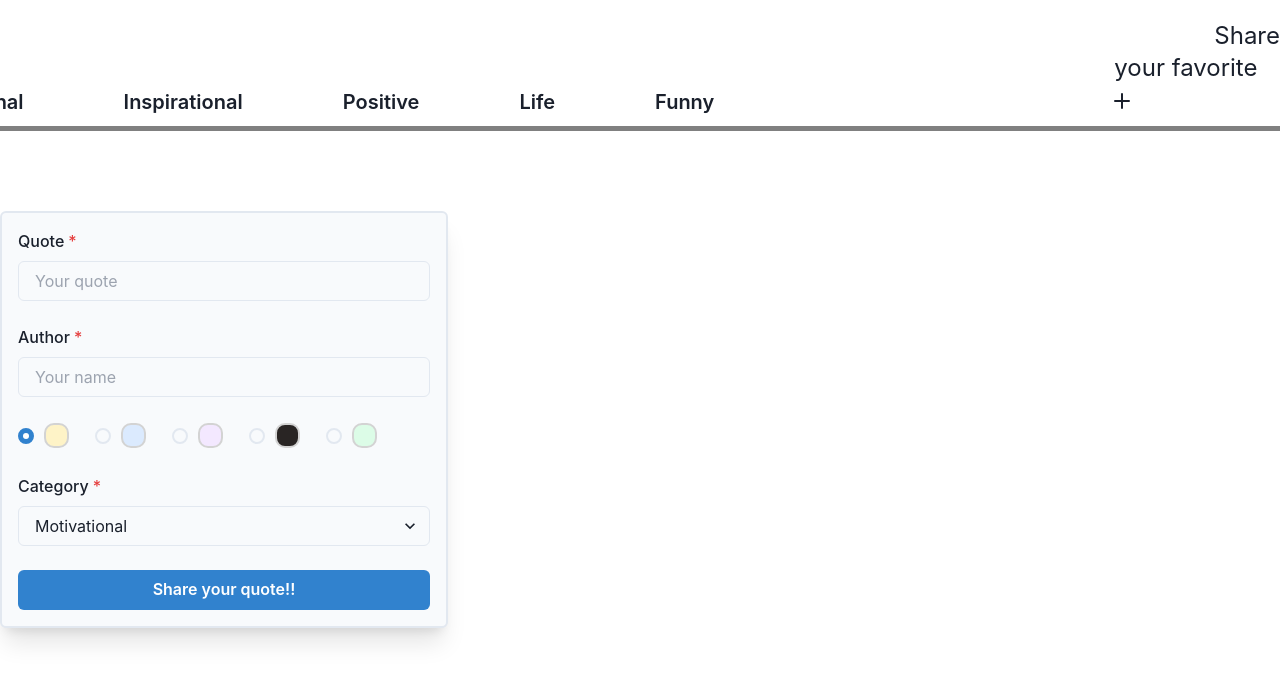
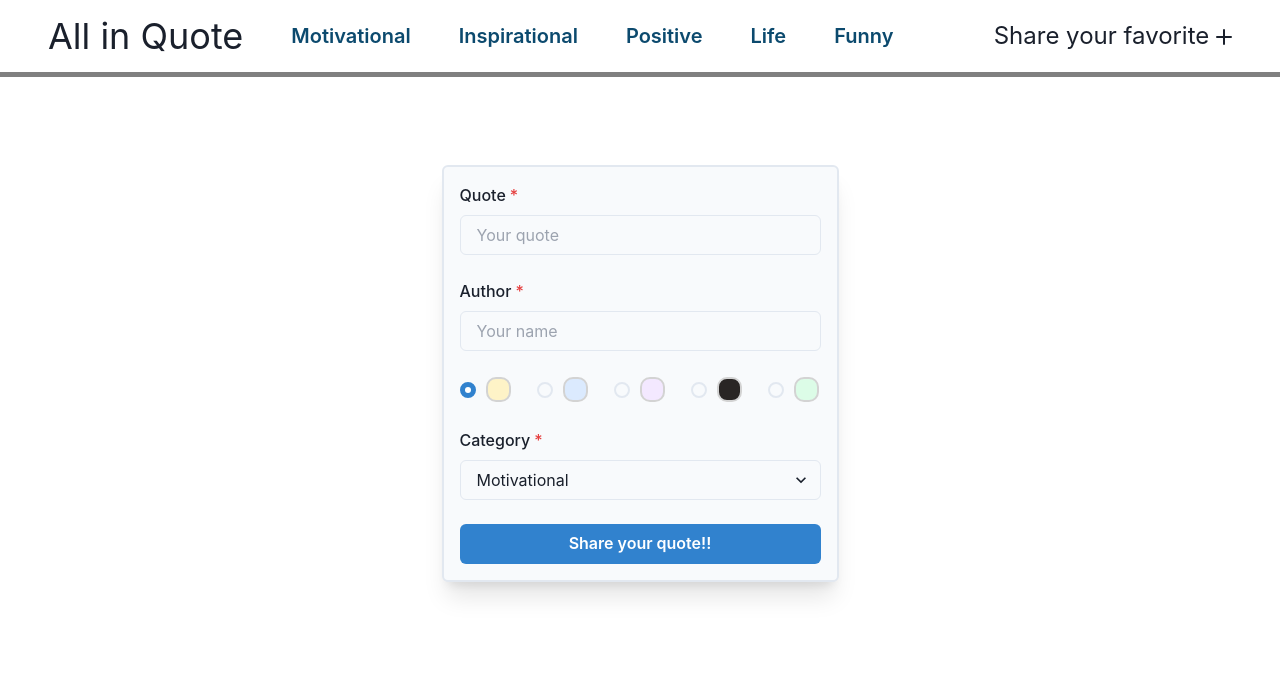
Before and after one commit to SoponwichT/All-in-Quote-Web, a Next.js app: page /addquote in a window 1280 px wide. Shown: the top 682 px of the page. Built offline with nearby package versions, Linux system fonts and the light colour scheme; a web font is replaced by a local one.

Commit message:
fix some padding and add some transition

```diff
--- a/components/Navbar.js
+++ b/components/Navbar.js
@@ -1,25 +1,39 @@
 import Link from "next/link";
-import { AddIcon } from '@chakra-ui/icons'
+import { AddIcon } from "@chakra-ui/icons";
 
 const Navbar = () => {
-    const categories = ["Motivational",
+  const categories = [
+    "Motivational",
     "Inspirational",
     "Positive",
     "Life",
-    "Funny"]
+    "Funny",
+  ];
   return (
-        <nav>
-            <div className='logo text-4xl'>
-                <Link href="/"><h1 className="cursor-pointer">All in Quote</h1></Link>
+    <nav className="flex flex-wrap py-4 px-12 gap-y-4 items-center mb-16">
+      <div className=" text-4xl">
+        <Link href="/">
+          <h1 className="cursor-pointer">All in Quote</h1>
+        </Link>
       </div>
-            <div className="category text-xl font-semibold">
-                {categories.map(category => <Link key={category} href={`/category/${category}`}><a>{category}</a></Link>)}
+      <div className="flex flex-wrap text-xl font-semibold mx-4 gap-x-12 gap-y-4 ml-12">
+        {categories.map((category) => (
+          <Link key={category} href={`/category/${category}`}>
+            <a className="text-sky-900 hover:text-sky-500 transition-colors">
+              {category}
+            </a>
+          </Link>
+        ))}
       </div>
-            <div className='text-2xl '>
-                <Link href="/addquote"><a>Share your favorite <AddIcon w={4} h={4} /></a></Link>
+      <div className="text-2xl ml-auto">
+        <Link href="/addquote">
+          <a className="text-grey-900 hover:text-green-600 transition-colors">
+            Share your favorite <AddIcon w={4} h={4} />
+          </a>
+        </Link>
       </div>
     </nav>
   );
-}
+};
 
 export default Navbar;
--- a/components/quotecard.js
+++ b/components/quotecard.js
@@ -10,14 +10,14 @@ import Radium, { StyleRoot } from "radium";
 
 const styles = {
   fadeInUp: {
-    animation: 'x 1s',
-    animationName: Radium.keyframes(fadeInUp, 'fadeInUp')
-  }
-}
+    animation: "x 1s",
+    animationName: Radium.keyframes(fadeInUp, "fadeInUp"),
+  },
+};
 
 export const QuoteCard = ({ quote, getQuotes }) => {
   let quoteCard = (
-    <div className="relative flex flex-col bg-green-100 rounded-md shadow-xl border-2 h-80 w-96 p-6">
+    <div className="relative flex flex-col bg-green-100 rounded-md shadow-xl border-2 h-80 w-full max-w-[24rem] p-6">
       <div className="quote font-delius text-2xl">
         <p>{quote.text}</p>
       </div>
@@ -32,7 +32,7 @@ export const QuoteCard = ({ quote, getQuotes }) => {
   );
   if (quote.color === 0) {
     quoteCard = (
-      <div className="relative flex flex-col bg-amber-100 rounded-md shadow-xl border-2 h-80 w-96 p-6">
+      <div className="relative flex flex-col bg-amber-100 rounded-md shadow-xl border-2 h-80 w-full max-w-[24rem] p-6">
         <div className="quote font-delius text-2xl">
           <p>{quote.text}</p>
         </div>
@@ -48,7 +48,7 @@ export const QuoteCard = ({ quote, getQuotes }) => {
   }
   if (quote.color === 1) {
     quoteCard = (
-      <div className="relative flex flex-col bg-blue-100 rounded-md shadow-xl border-2 h-80 w-96 p-6">
+      <div className="relative flex flex-col bg-blue-100 rounded-md shadow-xl border-2 h-80 w-full max-w-[24rem] p-6">
         <div className="quote font-mali text-2xl">
           <p>{quote.text}</p>
         </div>
@@ -64,7 +64,7 @@ export const QuoteCard = ({ quote, getQuotes }) => {
   }
   if (quote.color === 2) {
     quoteCard = (
-      <div className="relative flex flex-col bg-purple-100 rounded-md shadow-xl border-2 h-80 w-96 p-6">
+      <div className="relative flex flex-col bg-purple-100 rounded-md shadow-xl border-2 h-80 w-full max-w-[24rem] p-6">
         <div className="quote font-delius text-2xl">
           <p>{quote.text}</p>
         </div>
@@ -80,7 +80,7 @@ export const QuoteCard = ({ quote, getQuotes }) => {
   }
   if (quote.color === 3) {
     quoteCard = (
-      <div className="relative flex flex-col bg-stone-800 rounded-md text-white shadow-xl border-2 h-80 w-96 p-6">
+      <div className="relative flex flex-col bg-stone-800 rounded-md text-white shadow-xl border-2 h-80 w-full max-w-[24rem] p-6">
         <div className="quote font-delius text-2xl">
           <p>{quote.text}</p>
         </div>
@@ -96,7 +96,9 @@ export const QuoteCard = ({ quote, getQuotes }) => {
   }
   return (
     <StyleRoot>
-      <div style={styles.fadeInUp}>{quoteCard}</div>
+      <div className="mx-4" style={styles.fadeInUp}>
+        {quoteCard}
+      </div>
     </StyleRoot>
   );
 
@@ -128,19 +130,17 @@ export const QuoteCard = ({ quote, getQuotes }) => {
           > */}
           <Menu.Items className="absolute right-0 w-28 mt-2 origin-top-right bg-white rounded-md shadow-lg p-2 text-black">
             <Menu.Item>
-                <Link
-                  href={{ pathname: "/editquote", query: { id: quote.id } }}
-                >
-                  <div className="flex">
+              <Link href={{ pathname: "/editquote", query: { id: quote.id } }}>
+                <div className="flex gap-x-2 my-1 px-1 py-1 hover:cursor-pointer hover:bg-teal-100 rounded-md transition-colors">
                   <AiOutlineEdit />
-                    Edit
+                  <div>Edit</div>
                 </div>
               </Link>
             </Menu.Item>
             <Menu.Item>
-                <div className="flex" onClick={remove}>
+              <div className="flex gap-x-2  my-1 px-1 py-1 hover:cursor-pointer hover:bg-teal-100 rounded-md transition-colors" onClick={remove}>
                 <MdDelete />
-                  Delete
+                <div>Delete</div>
               </div>
             </Menu.Item>
           </Menu.Items>
--- a/pages/addquote.js
+++ b/pages/addquote.js
@@ -50,7 +50,7 @@ export default function Addquote() {
 
     return (
         <>
-            <div>
+            <div className='flex justify-center'>
                 <form onSubmit={submitQuote} className='flex flex-col gap-y-6 max-w-md my-6 bg-slate-50 rounded-md shadow-xl p-4 border-2'>
                     <FormControl isRequired>
                         <FormLabel htmlFor='text'>Quote</FormLabel>
--- a/pages/category/[categoryId].js
+++ b/pages/category/[categoryId].js
@@ -38,13 +38,13 @@ function Category() {
 
     return (
         <>
-            <h1 className="text-5xl capitalize">{categoryId}</h1>
+            <h1 className="text-5xl capitalize text-center">{categoryId}</h1>
             {
                 (loading)
                     ?
                     <div className='flex justify-center pt-8'><Grid fill='rgba(6,188,238,1)'/></div>
                     :
-                    <div className='quote-container flex flex-row max-w-7xl mx-auto gap-y-24 gap-x-12 flex-wrap justify-left pt-10'>
+                    <div className='quote-container flex flex-row max-w-7xl mx-auto gap-y-24 gap-x-4 flex-wrap justify-center pt-10 mb-16'>
                         {quoteElements}
                     </div>
             }
--- a/pages/index.js
+++ b/pages/index.js
@@ -1,14 +1,12 @@
-import Head from 'next/head'
-import Image from 'next/image'
-import styles from '../styles/Home.module.css'
-import Navbar from '../components/Navbar'
-import { QuoteCard } from '../components/quotecard'
-import { useState, useEffect } from 'react'
-import { Grid } from 'react-loading-icons'
-
+import Head from "next/head";
+import Image from "next/image";
+import styles from "../styles/Home.module.css";
+import Navbar from "../components/Navbar";
+import { QuoteCard } from "../components/quotecard";
+import { useState, useEffect } from "react";
+import { Grid } from "react-loading-icons";
 
 export default function Home() {
-
   const [quotes, setQuotes] = useState([]);
   const [loading, setLoading] = useState(true);
   const API_URL = "https://allinquote-server.herokuapp.com/quotes";
@@ -18,27 +16,34 @@ export default function Home() {
       const response = await fetch(API_URL);
       const responsedata = await response.json();
       setQuotes(responsedata);
-      setLoading(false)
+      setLoading(false);
     } catch (error) {
       console.log(error);
     }
-
-  }
+  };
 
   useEffect(() => {
     getQuotes();
-  }, [])
+  }, []);
 
   const quoteData = quotes.data;
-  const quoteElements = quoteData?.map(data => {
-    return <QuoteCard key={data.id} quote={data} getQuotes={() => getQuotes()} />
+  const quoteElements = quoteData?.map((data) => {
+    return (
+      <QuoteCard key={data.id} quote={data} getQuotes={() => getQuotes()} />
+    );
   });
 
   return (
     <>
-      {loading ? <div className='flex justify-center pt-8'><Grid fill='rgba(6,188,238,1)' /></div> : <div className='quote-container flex flex-row max-w-7xl mx-auto gap-y-24 gap-x-12 flex-wrap justify-left'>
-        {quoteElements}
-      </div>}
+      {loading ? (
+        <div className="flex justify-center pt-8">
+          <Grid fill="rgba(6,188,238,1)" />
+        </div>
+      ) : (
+        <div className="quote-container flex flex-row max-w-7xl mx-auto gap-y-24 gap-x-4 flex-wrap justify-center mb-16">
+          {quoteElements}
+        </div>
+      )}
     </>
-  )
+  );
 }
--- a/styles/globals.css
+++ b/styles/globals.css
@@ -14,11 +14,11 @@ a {
   margin: 0 auto;
 }
 nav {
-  margin: 10px auto 80px;
-  padding: 10px 0;
-  display: flex;
-  justify-content: flex-end;
-  align-items: flex-end;
+  /* margin: 10px auto 80px; */
+  /* padding: 10px 0; */
+  /* display: flex; */
+  /* justify-content: flex-end; */
+  /* align-items: flex-end; */
   border-bottom: 5px solid grey;
 }
 nav .logo {
@@ -29,5 +29,5 @@ nav .category {
   padding-right: 25rem;
 }
 nav a{
-  margin-left: 100px;
+  /* margin-left: 100px; */
 }
```
Lines whose indentation alone changed are shown as unchanged.
